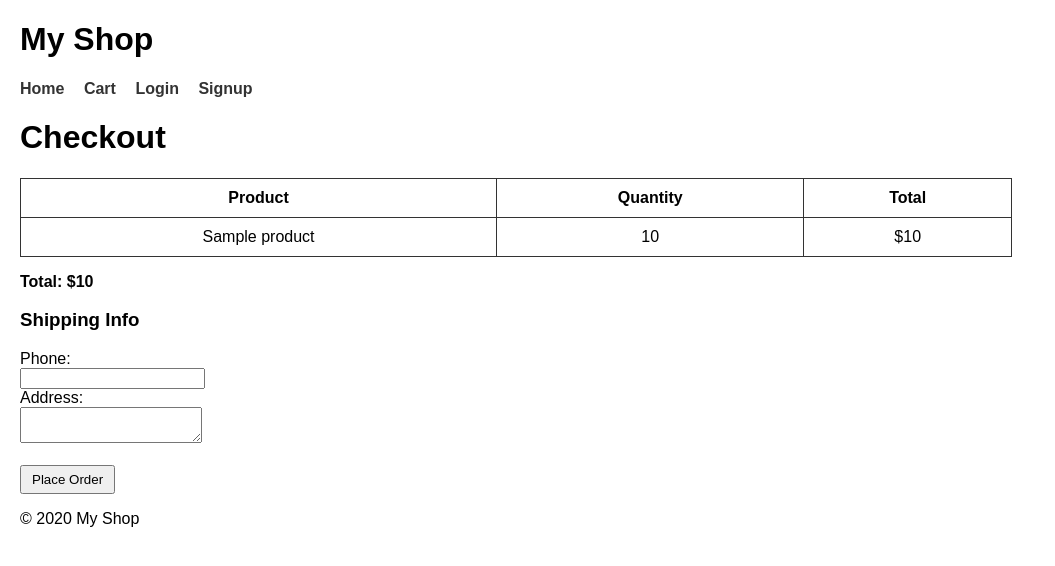
After one commit to zainammar/webeasy, a Django app: template shop/templates/shop/checkout.html in a window 1280 px wide. The commit adds this page. Shown: the top 566 px of the page, without its empty margins (0-1055 px from the left). Run offline with Django 5.2, Linux system fonts and the light colour scheme; the template is opened without the code that fills it: most values are stand-ins (such as "Sample title", 1, 10 or a date in 2020).

Commit message:
Check Out Page

```diff
--- /dev/null
+++ b/shop/templates/shop/base.html
@@ -0,0 +1,64 @@
+<!DOCTYPE html>
+<html lang="en">
+<head>
+    <meta charset="UTF-8">
+    <title>{% block title %}My Shop{% endblock %}</title>
+    <style>
+        body {
+            font-family: Arial, sans-serif;
+            margin: 20px;
+        }
+        header, nav, footer {
+            margin-bottom: 20px;
+        }
+        nav a {
+            margin-right: 15px;
+            text-decoration: none;
+            color: #333;
+            font-weight: bold;
+        }
+        nav a:hover {
+            color: #007BFF;
+        }
+        table {
+            border-collapse: collapse;
+            width: 80%;
+        }
+        th, td {
+            padding: 10px;
+            border: 1px solid #333;
+            text-align: center;
+        }
+        button {
+            padding: 5px 10px;
+            cursor: pointer;
+        }
+    </style>
+</head>
+<body>
+
+<header>
+    <h1>My Shop</h1>
+    <nav>
+        <a href="{% url 'product_list' %}">Home</a>
+        <a href="{% url 'cart_detail' %}">Cart</a>
+        {% if user.is_authenticated %}
+            <a href="{% url 'logout' %}">Logout</a>
+        {% else %}
+            <a href="{% url 'login' %}">Login</a>
+            <a href="{% url 'signup' %}">Signup</a>
+        {% endif %}
+    </nav>
+</header>
+
+<main>
+    {% block content %}
+    {% endblock %}
+</main>
+
+<footer>
+    <p>&copy; {{ year }} My Shop</p>
+</footer>
+
+</body>
+</html>
--- /dev/null
+++ b/shop/templates/shop/checkout.html
@@ -0,0 +1,40 @@
+{% extends "shop/base.html" %}
+
+{% block title %}Checkout{% endblock %}
+
+{% block content %}
+<h1>Checkout</h1>
+
+{% if cart_items %}
+<form method="POST" action="{% url 'checkout' %}">
+    {% csrf_token %}
+    <table border="1" cellpadding="10">
+        <tr>
+            <th>Product</th>
+            <th>Quantity</th>
+            <th>Total</th>
+        </tr>
+        {% for item in cart_items %}
+        <tr>
+            <td>{{ item.product.name }}</td>
+            <td>{{ item.quantity }}</td>
+            <td>${{ item.item_total }}</td>
+        </tr>
+        {% endfor %}
+    </table>
+
+    <p><strong>Total: ${{ total }}</strong></p>
+
+    <h3>Shipping Info</h3>
+    <label>Phone:</label><br>
+    <input type="text" name="phone" required><br>
+    <label>Address:</label><br>
+    <textarea name="address" required></textarea><br><br>
+
+    <button type="submit">Place Order</button>
+</form>
+{% else %}
+<p>Your cart is empty.</p>
+<a href="{% url 'product_list' %}">Shop Now</a>
+{% endif %}
+{% endblock %}
--- a/shop/templates/shop/product_list.html
+++ b/shop/templates/shop/product_list.html
@@ -5,6 +5,9 @@
         <li><a href="{% url 'page_detail' 'about-us' %}">About Us</a></li>
         <li><a href="/shop/">Shop</a></li> <!-- Here is your shop link -->
         <a href="{% url 'logout' %}">Logout</a>
+        <a href="{% url 'checkout' %}">
+
+        </a>
     </ul>
 </nav>
 <h1>Shop</h1>
--- a/shop/urls.py
+++ b/shop/urls.py
@@ -2,16 +2,13 @@ from django.urls import path
 from . import views
 
 urlpatterns = [
-    # Cart pages must come **before** the slug path
+    path('', views.product_list, name='product_list'),
+
+    # Cart URLs FIRST
     path('cart/', views.cart_detail, name='cart_detail'),
-    path('cart/add/<int:product_id>/', views.cart_add, name='cart_add'),
-    path('cart/decrease/<int:product_id>/', views.cart_decrease, name='cart_decrease'),
-    path('cart/remove/<int:product_id>/', views.cart_remove, name='cart_remove'),
+    path('checkout/', views.checkout, name='checkout'),
+    path('add-to-cart/<slug:slug>/', views.add_to_cart, name='add_to_cart'),
 
-    # Add product from product page
-    path('<slug:slug>/add/', views.add_to_cart, name='add_to_cart'),
-
-    # Product list and product detail
-    path('', views.product_list, name='product_list'),
-    path('<slug:slug>/', views.product_detail, name='product_detail'),  # generic slug route last
+    # Product detail LAST
+    path('<slug:slug>/', views.product_detail, name='product_detail'),
 ]
--- a/webeasy/settings.py
+++ b/webeasy/settings.py
@@ -57,8 +57,8 @@ ROOT_URLCONF = 'webeasy.urls'
 TEMPLATES = [
     {
         'BACKEND': 'django.template.backends.django.DjangoTemplates',
-        'DIRS': [],
-        'APP_DIRS': True,   # MUST be True
+        'DIRS': [],          # empty is fine for app-level templates
+        'APP_DIRS': True,    # MUST be True
         'OPTIONS': {
             'context_processors': [
                 'django.template.context_processors.debug',
```
Also changed, not shown: shop/admin.py (+13 -8 lines), shop/models.py (+19 -4 lines), shop/templates/shop/cart.html (+17 -5 lines), shop/templates/shop/product_detail.html (+5 -25 lines), shop/views.py (+75 -63 lines), db.sqlite3, shop/migrations/0002_order_orderitem_delete_cartitem.py (added).
